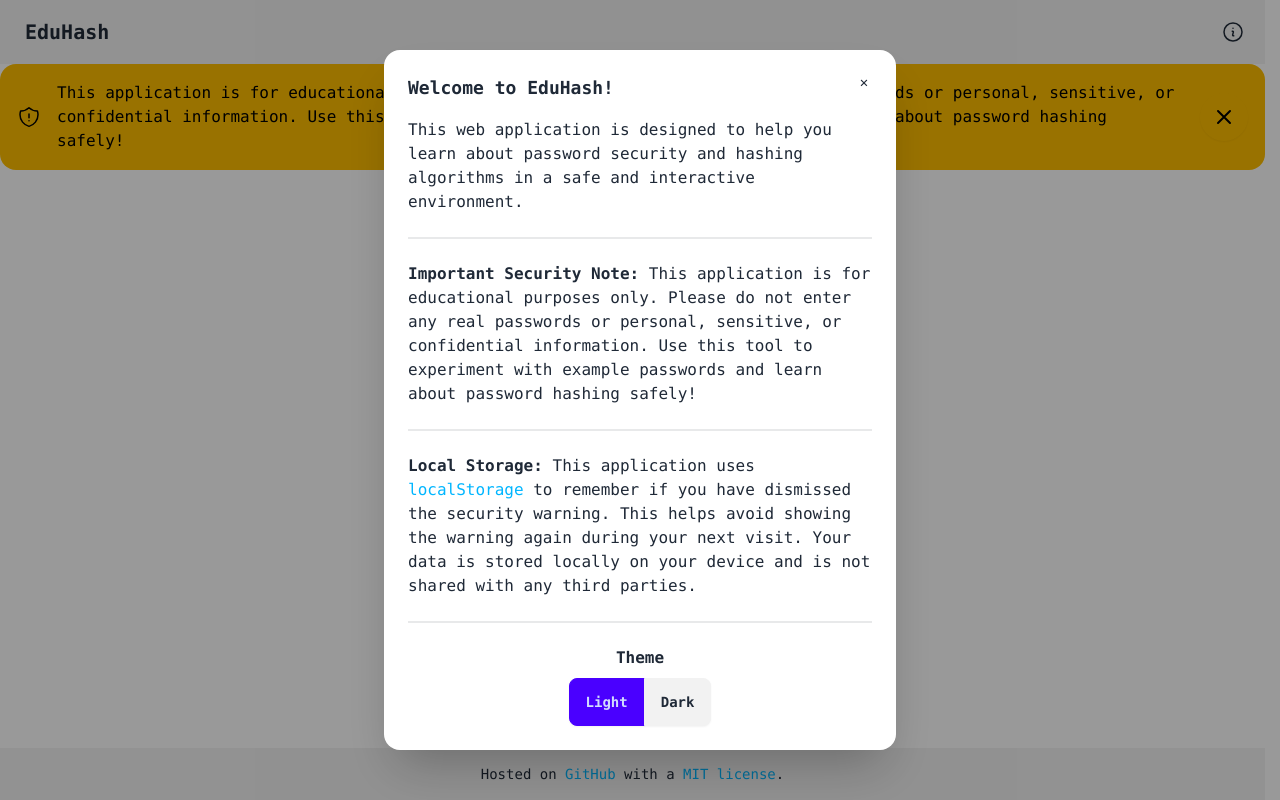
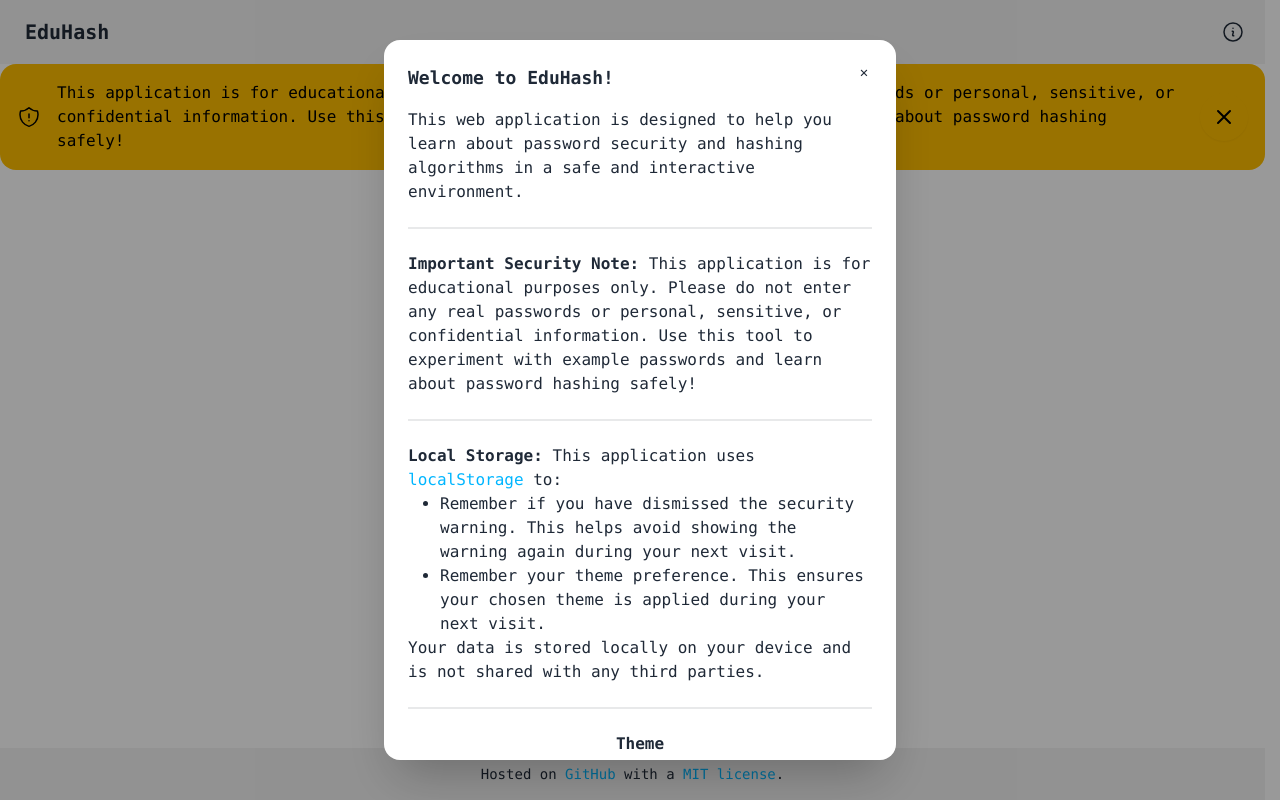
Before and after one commit to vanfossen/eduhash, a Vue app: page / in a window 1280 px wide. Both pictures are taken after a click on the button 1248 px from the left and 32 px from the top of the page. Built offline with nearby package versions, Linux system fonts and the light colour scheme.

Commit message:
refactor modal to use divs, update localStorage description

```diff
--- a/src/components/ModalInfo.vue
+++ b/src/components/ModalInfo.vue
@@ -30,19 +30,24 @@ import ThemeController from "./ThemeController.vue";
         </button>
       </form>
       <h1 class="pb-4 text-lg font-bold">Welcome to EduHash!</h1>
+      <div>
         <p>
           This web application is designed to help you learn about password
           security and hashing algorithms in a safe and interactive environment.
         </p>
+      </div>
       <div class="divider"></div>
+      <div>
         <p>
-        <span class="font-bold">Important Security Note:</span> This application
-        is for educational purposes only. Please do not enter any real passwords
-        or personal, sensitive, or confidential information. Use this tool to
-        experiment with example passwords and learn about password hashing
-        safely!
+          <span class="font-bold">Important Security Note:</span> This
+          application is for educational purposes only. Please do not enter any
+          real passwords or personal, sensitive, or confidential information.
+          Use this tool to experiment with example passwords and learn about
+          password hashing safely!
         </p>
+      </div>
       <div class="divider"></div>
+      <div>
         <p>
           <span class="font-bold">Local Storage:</span> This application uses
           <a
@@ -51,10 +56,25 @@ import ThemeController from "./ThemeController.vue";
             class="link-hover link link-info"
             >localStorage</a
           >
-        to remember if you have dismissed the security warning. This helps avoid
-        showing the warning again during your next visit. Your data is stored
-        locally on your device and is not shared with any third parties.
+          to:
         </p>
+
+        <ul class="list-disc pl-8">
+          <li>
+            Remember if you have dismissed the security warning. This helps
+            avoid showing the warning again during your next visit.
+          </li>
+          <li>
+            Remember your theme preference. This ensures your chosen theme is
+            applied during your next visit.
+          </li>
+        </ul>
+
+        <p>
+          Your data is stored locally on your device and is not shared with any
+          third parties.
+        </p>
+      </div>
       <div class="divider"></div>
       <ThemeController />
     </div>
```
Lines whose indentation alone changed are shown as unchanged.
